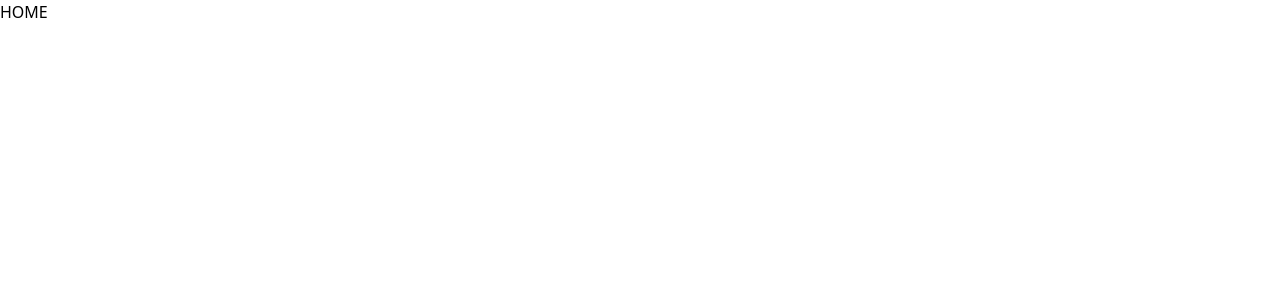
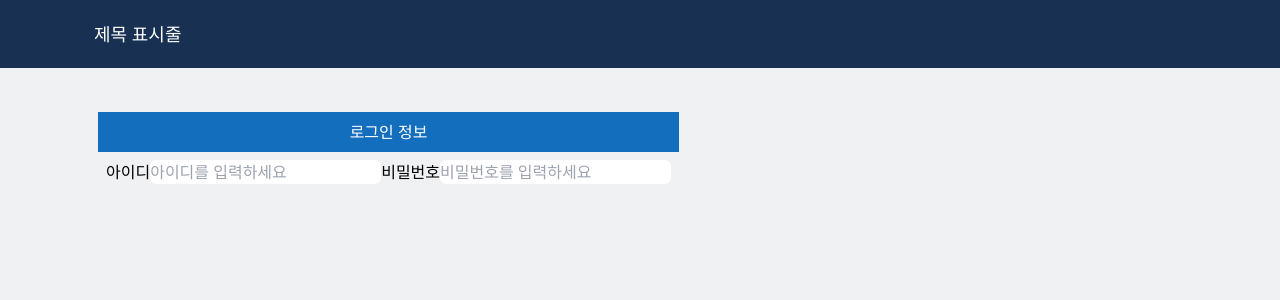
Before and after one commit to aquabuz/booking_app, a Vue app: page / in a window 1280 px wide. Shown: the top 300 px of the page. Built offline with nearby package versions, Linux system fonts and the light colour scheme.

Commit message:
tailwind

```diff
--- a/public/index.html
+++ b/public/index.html
@@ -7,7 +7,7 @@
     <link rel="icon" href="<%= BASE_URL %>favicon.ico" />
     <title><%= htmlWebpackPlugin.options.title %></title>
   </head>
-  <body>
+  <body class="bg-light-grey">
     <div id="app"></div>
   </body>
 </html>
--- a/src/App.vue
+++ b/src/App.vue
@@ -1,5 +1,5 @@
 <template>
-  <div>
+  <div class="min-h-full font-Poppins box-border">
     <router-view />
   </div>
 </template>
@@ -12,6 +12,4 @@ export default {
 };
 </script>
 
-<style lang="scss">
-@import url("https://fonts.googleapis.com/css2?family=Poppins:wght@100;200;300;400;500;600;700&display=swap");
-</style>
+<style lang="scss"></style>
--- a/src/views/Home.vue
+++ b/src/views/Home.vue
@@ -1,6 +1,40 @@
 <template>
-  <div>
-    <h1>HOME</h1>
+  <header class="bg-at-blue text-white">
+    <nav
+      class="container py-5 px-4 flex flex-col gap-4 items-center sm:flex-row"
+    >
+      <h1 class="text-lg">제목 표시줄</h1>
+    </nav>
+  </header>
+  <div class="container mt-10 px-4 flex sm:flex-row">
+    <div class="flex flex-2 p-1">
+      <div class="box rounded-mg">
+        <div class="p-2 bg-at-light-blue text-center text-white">
+          로그인 정보
+        </div>
+        <div class="flex p-2">
+          <div class="flex">
+            <label for="id" class="flex-none">아이디</label>
+            <input
+              id="user-id"
+              type="text"
+              class="rounded-md"
+              placeholder="아이디를 입력하세요"
+            />
+          </div>
+          <div class="flex">
+            <label for="password" class="flex-none">비밀번호</label>
+            <input
+              id="user-password"
+              type="password"
+              class="rounded-md"
+              placeholder="비밀번호를 입력하세요"
+            />
+          </div>
+        </div>
+      </div>
+    </div>
+    <div class="flex p-1"></div>
   </div>
 </template>
 
--- a/tailwind.config.js
+++ b/tailwind.config.js
@@ -4,14 +4,12 @@ module.exports = {
   theme: {
     extend: {
       colors: {
-        "at-light-green": "#44ba9f",
-        "at-green": "#286d5d",
-        "light-grey": "#f1f1f1",
+        "at-light-blue": "#146ebe",
+        "at-blue": "#183153",
+        "light-grey": "#f0f1f3",
       },
     },
-    fontFamily: {
-      Poppins: ["Poppins, sans-serif"],
-    },
+    fontFamily: {},
     flex: {
       "1": "1 1 0%",
       "2": "2 2 0%",
```
